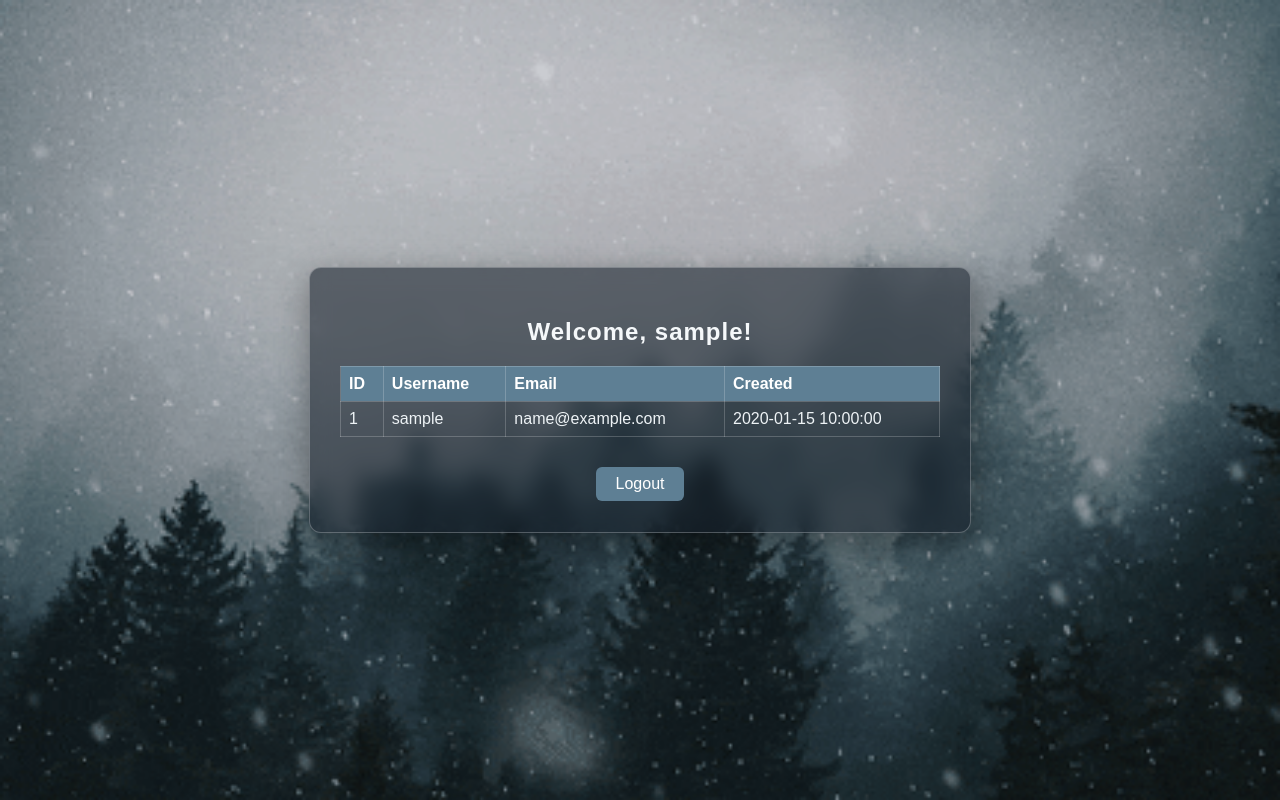
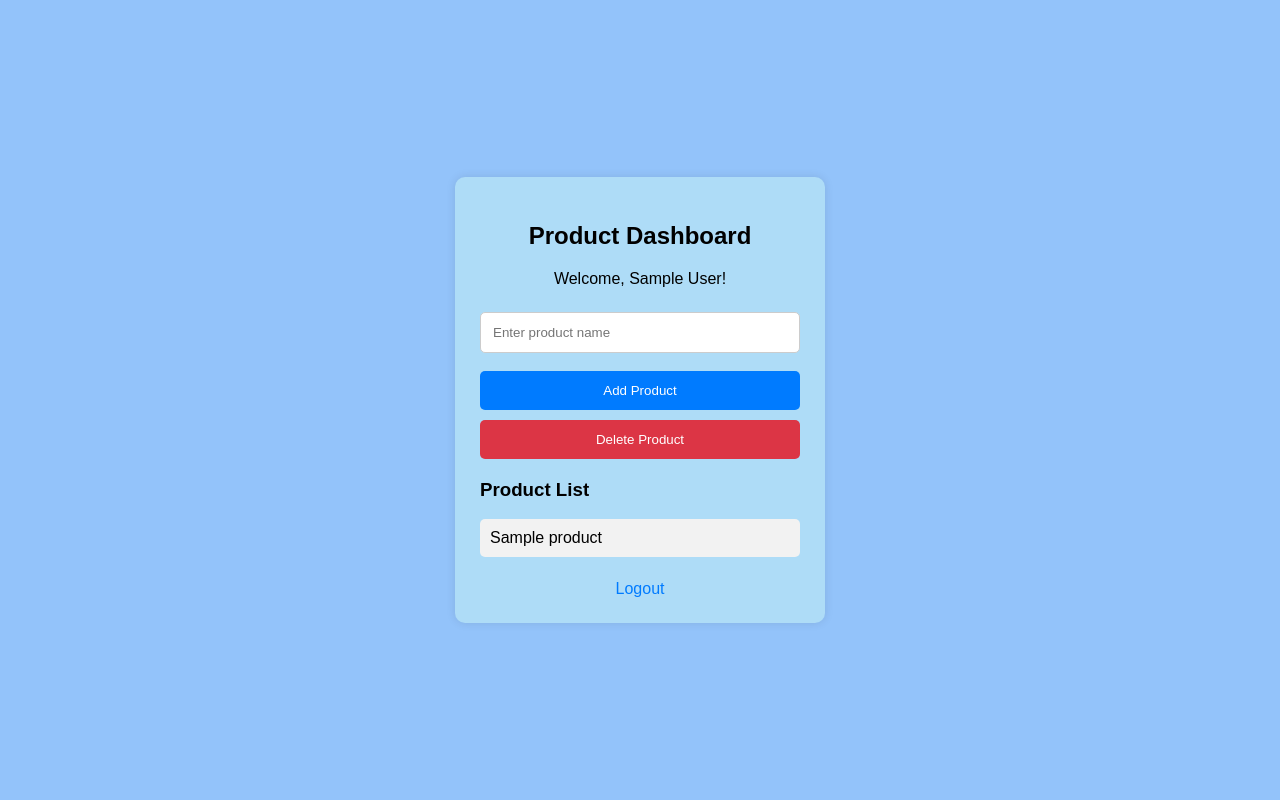
Before and after one commit to GazeNab/MyWebsite, a PHP site: page /pages/dashboard.php in a window 1280 px wide. Run offline with PHP 8.4, Linux system fonts and the light colour scheme; the visitor is signed in with stand-in values (Sample User, id 1); tables that the repository leaves empty or names only in its code hold one stand-in row (values such as "Sample post").

Commit message:
Updated for tommorow!

```diff
--- a/config/db.php
+++ b/config/db.php
@@ -1,12 +1,13 @@
 <?php
+
 $host = "localhost";
 $user = "root";
 $pass = "";
-$dbname = "mywebsite";
+$dbname = "simple_login";
+
+mysqli_report(MYSQLI_REPORT_ERROR | MYSQLI_REPORT_STRICT);
 
 $conn = new mysqli($host, $user, $pass, $dbname);
+$conn->set_charset("utf8mb4");
 
-if ($conn->connect_error) {
-    die("Connection failed: " . $conn->connect_error);
-}
 ?>
--- a/css/style.css
+++ b/css/style.css
@@ -1,129 +1,89 @@
 body {
     font-family: Arial, sans-serif;
-  background-color: #f4f4f4;
-  background-image: url("../images/winter.gif");  /* Sa main page */
-  background-size: cover;
-  background-position: center;
-  background-repeat: no-repeat;
+    background-color: #93c3fa;
+
     display: flex;
     justify-content: center;
     align-items: center;
+
     min-height: 100vh;
     margin: 0;
 }
 
-.box {
-  background: rgba(20, 30, 40, 0.55);
-  backdrop-filter: blur(10px);
-  -webkit-backdrop-filter: blur(10px);
-  border: 1px solid rgba(255, 255, 255, 0.25);
-  border-radius: 12px;
-  padding: 30px;
-  box-shadow: 0 8px 32px rgba(0, 0, 0, 0.35);
+.container {
+    background-color: rgb(174, 220, 247);
     width: 320px;
-  color: #eef3f6;
+    padding: 25px;
+
+    border-radius: 10px;
+    text-align: center;
+
+    box-shadow: 0 0 10px rgba(0, 0, 0, 0.1);
 }
 
 h2 {
-  text-align: center;
-  color: #f5f8fa;
-  font-weight: 600;
-  letter-spacing: 1px;
+    margin-bottom: 20px;
 }
 
 input {
     width: 100%;
-  padding: 10px;
+    padding: 12px;
     margin: 8px 0;
+
+    border: 1px solid #ccc;
+    border-radius: 5px;
+
     box-sizing: border-box;
-  background: rgba(255, 255, 255, 0.12);
-  border: 1px solid rgba(255, 255, 255, 0.3);
-  border-radius: 6px;
-  color: #ffffff;
-}
-
-input::placeholder {
-  color: rgba(255, 255, 255, 0.7);
-}
-
-input:focus {
-  outline: none;
-  border-color: #8fb8d8;
-  background: rgba(255, 255, 255, 0.2);
 }
 
 button {
     width: 100%;
-  padding: 10px;
-  margin-top: 8px;
-  background: #5e7f94;
+    padding: 12px;
+
+    background-color: #007bff;
     color: white;
+
     border: none;
-  border-radius: 6px;
-  font-weight: bold;
+    border-radius: 5px;
+
     cursor: pointer;
+    margin-top: 10px;
 }
 
 button:hover {
-  background: #4a6a7f;
+    background-color: #0056b3;
+}
+
+button.delete {
+    background-color: #dc3545;
+}
+
+button.delete:hover {
+    background-color: #a71d2a;
 }
 
 a {
-  color: #cfe3ef;
+    color: #007bff;
+    text-decoration: none;
 }
 
 a:hover {
-  color: #ffffff;
-}
-
-.switch {
-  text-align: center;
-  margin-top: 30px;
-  color: #eef3f6;
-}
-
-.out {
-  text-align: center;
-  margin-top: 30px;
-  margin-bottom: 1px;
-}
-
-.logout-btn {
-  display: inline-block;
-  padding: 8px 20px;
-  background: #5e7f94;
-  color: white;
-  border-radius: 6px;
-  text-decoration: none;
-}
-
-.logout-btn:hover {
-  background: #4a6a7f;
+    text-decoration: underline;
 }
 
 .message {
-  color: #ff8a8a;
-  text-align: center;
+    font-size: 14px;
+    margin: 10px 0;
 }
 
-.success {
-  color: #9be7b0;
-  text-align: center;
+.product-list {
+    text-align: left;
+    margin-top: 20px;
 }
 
-table {
-  border-collapse: collapse;
-  width: 100%;
-  margin-top: 15px;
+.product-list p {
+    background-color: #f2f2f2;
+    padding: 10px;
+    border-radius: 5px;
+    margin: 5px 0;
 }
-
-th, td {
-  border: 1px solid rgba(255, 255, 255, 0.2);
-  padding: 8px;
-  text-align: left;
-}
-
-th {
-  background: #5e7f94;
-  color: white;
-}
--- a/dashboard.php
+++ /dev/null
@@ -1,52 +0,0 @@
-<?php
-session_start();
-require_once "config/db.php";
-
-if (!isset($_SESSION["user_id"])) {
-    header("Location: login.php");
-    exit;
-}
-
-$result = $conn->query("SELECT id, username, email, created_at FROM users ORDER BY id");
-
-?>
-
-<!DOCTYPE html>
-<html lang="en">
-<head>
-  <meta charset="UTF-8">
-  <meta name="viewport" content="width=device-width, initial-scale=1.0">
-  <title>Document</title>
-  <link rel="stylesheet" href="css/style.css">
-</head>
-<body>
-  <div class="box" style="width: 600px;">
-
-    <h2>Welcome, <?= htmlspecialchars($_SESSION["username"]) ?>!</h2>
-
-    <table>
-      <tr>
-        <th>ID</th>
-        <th>Username</th>
-        <th>Email</th>
-        <th>Created</th>
-      </tr>
-
-      <?php while ($row = $result->fetch_assoc()): ?>
-
-      <tr>
-        <td><?= $row["id"] ?></td>
-        <td><?= htmlspecialchars($row["username"]) ?></td>
-        <td><?= htmlspecialchars($row["email"]) ?></td>
-        <td><?= $row["created_at"] ?></td>
-      </tr>
-
-      <?php endwhile; ?>
-
-    </table>
-
-    <p class="out"><a href="register.php" class="logout-btn">Logout</a></p>
-
-  </div>
-</body>
-</html>
--- /dev/null
+++ b/pages/dashboard.php
@@ -0,0 +1,100 @@
+<?php
+
+session_start();
+include "../config/db.php";
+
+if (!isset($_SESSION['fullname'])) {
+    header("Location: login.php");
+    exit();
+}
+
+$message = "";
+
+if (isset($_POST['add'])) {
+    $product = trim($_POST['product']);
+
+    if ($product != "") {
+        $sql = "INSERT INTO products (product_name) VALUES (?)";
+        $stmt = $conn->prepare($sql);
+        $stmt->bind_param("s", $product);
+
+        if ($stmt->execute()) {
+            $message = "Product added successfully!";
+        } else {
+            $message = "Unable to add product.";
+        }
+
+        $stmt->close();
+    } else {
+        $message = "Please enter a product name.";
+    }
+}
+
+if (isset($_POST['delete'])) {
+    $product = trim($_POST['product']);
+
+    if ($product != "") {
+        $sql = "DELETE FROM products WHERE product_name = ?";
+        $stmt = $conn->prepare($sql);
+        $stmt->bind_param("s", $product);
+        $stmt->execute();
+
+        if ($stmt->affected_rows > 0) {
+            $message = "Product deleted successfully!";
+        } else {
+            $message = "Product not found!";
+        }
+
+        $stmt->close();
+    } else {
+        $message = "Please enter a product name.";
+    }
+}
+
+$sql = "SELECT product_name FROM products";
+$result = $conn->query($sql);
+
+?>
+
+<!DOCTYPE html>
+<html lang="en">
+<head>
+    <meta charset="UTF-8">
+    <meta name="viewport" content="width=device-width, initial-scale=1.0">
+    <title>Product Dashboard</title>
+    <link rel="stylesheet" href="../css/style.css">
+</head>
+<body>
+
+<div class="container">
+    <h2>Product Dashboard</h2>
+
+    <p>Welcome, <?php echo htmlspecialchars($_SESSION['fullname']); ?>!</p>
+
+    <p class="message"><?php echo htmlspecialchars($message); ?></p>
+
+    <form action="" method="POST">
+        <input type="text" name="product" placeholder="Enter product name">
+        <button type="submit" name="add">Add Product</button>
+        <button type="submit" name="delete" class="delete">Delete Product</button>
+    </form>
+
+    <div class="product-list">
+        <h3>Product List</h3>
+
+        <?php
+        if ($result->num_rows > 0) {
+            while ($row = $result->fetch_assoc()) {
+                echo "<p>" . htmlspecialchars($row['product_name']) . "</p>";
+            }
+        } else {
+            echo "<p>No products available.</p>";
+        }
+        ?>
+    </div><br>
+
+    <a href="logout.php">Logout</a>
+</div>
+
+</body>
+</html>
--- a/logout.php
+++ b/pages/logout.php
@@ -1,6 +1,9 @@
 <?php
+
 session_start();
 session_destroy();
+
 header("Location: login.php");
-exit;
+exit();
+
 ?>
```
Also changed, not shown: config/db_error.php (added, +11 -0 lines), login.php (deleted, +0 -60 lines), pages/login.php (added, +63 -0 lines), pages/register.php (added, +61 -0 lines), register.php (deleted, +0 -69 lines), database/schema.sql (deleted), images/winter.gif (deleted). Lines whose indentation alone changed are shown as unchanged.
